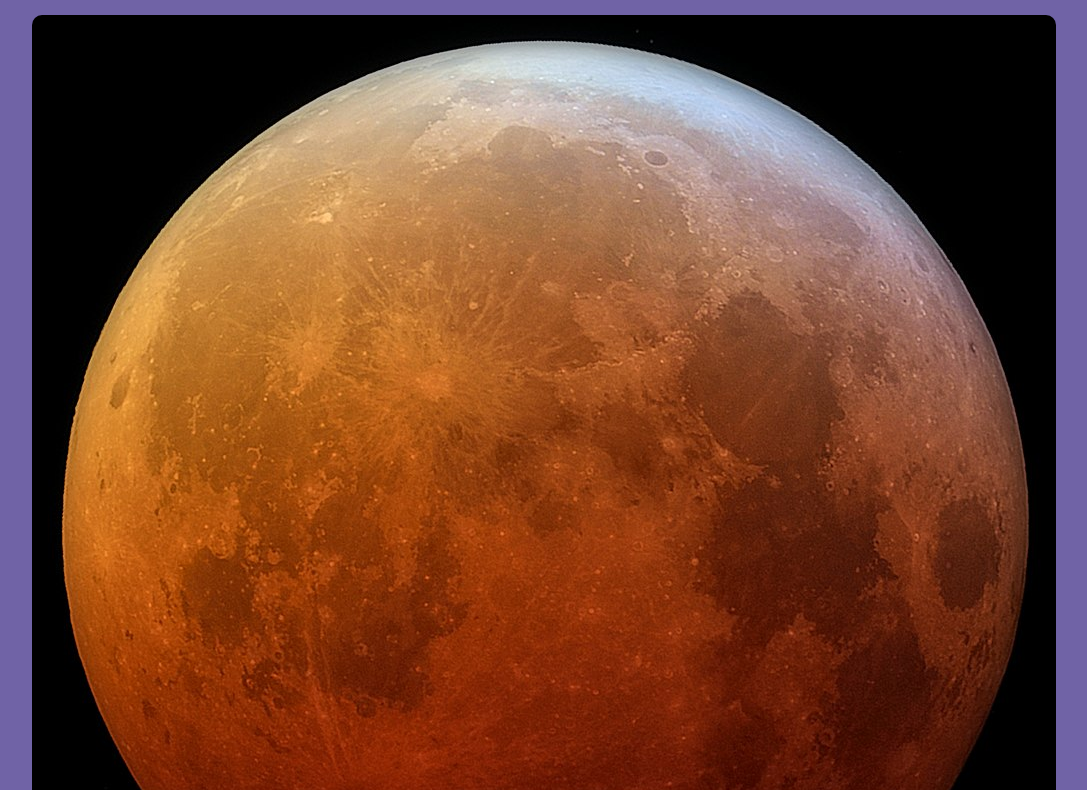
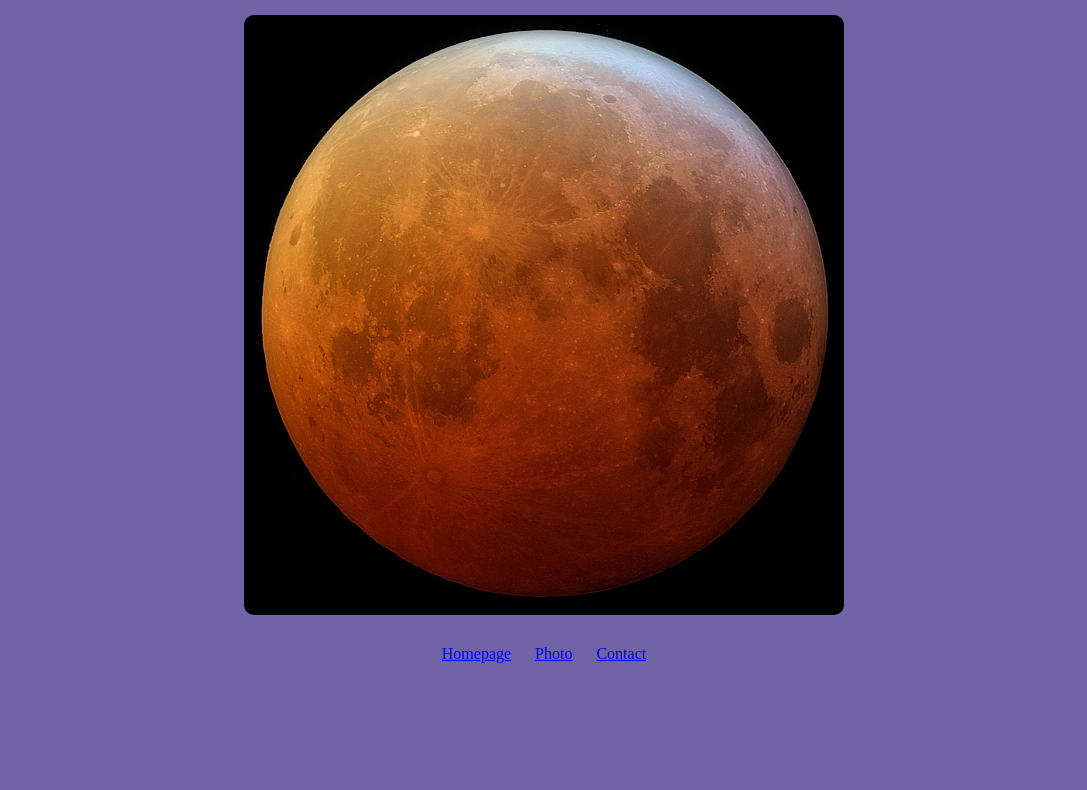
Before and after one commit to xMarcela/LunarEclipse, a plain HTML site: page photo.html in a window 1280 px wide. Shown: the part 73-863 px from the top of the page, without its empty margins (96-1183 px from the left). After the commit the page ends 800 px from the top, so only its background shows below. Drawn offline with Linux system fonts and the light colour scheme.

Commit message:
Update CSS for better visibility

```diff
--- a/css/style.css
+++ b/css/style.css
@@ -2,24 +2,26 @@ body {
     background: #7063a6;
 }
 
+h1, p, footer {
+    text-align: center;
+}
+
 h1, p {
-    text-align: center;
-    color: white;
+    color: rgba(255, 255, 255, 0.757);
 }
 
 footer {
-    text-align: center;
+    color: darkblue;
 }
 
 footer a {
     margin: 0 10px;
-    color: aliceblue;
     text-align: center;
 }
 
 .lunarEclipse-photo {
     display: block;
-    max-width: 100%;
+    width: 600px;
     border-radius: 10px;
     margin: 30px auto;
 }
```
